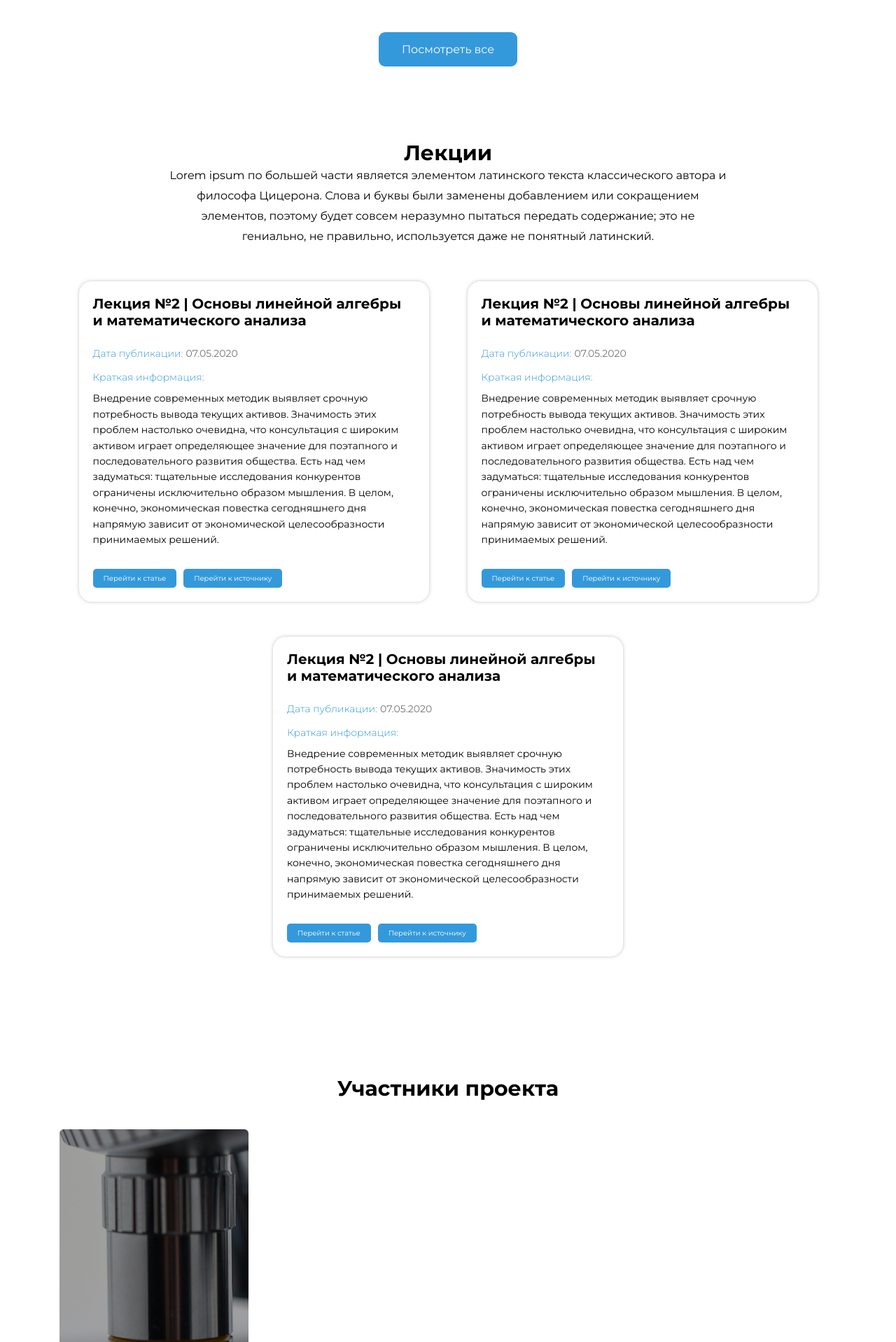
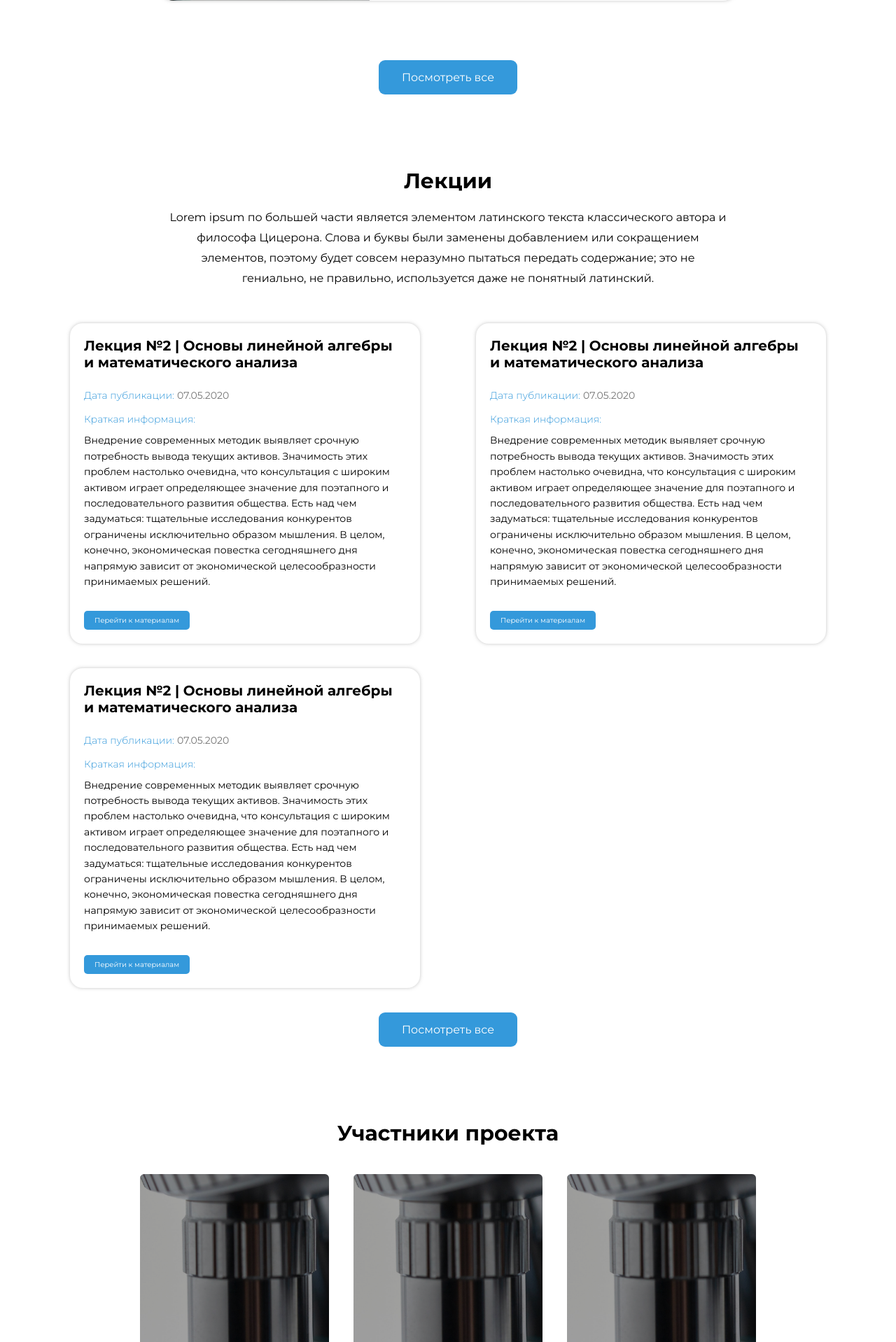
Before and after one commit to TommyIQ/RFFI-project, a PHP site: page / in a window 1280 px wide. Shown: the part 2642-4560 px from the top of the page at 70% size. Run offline with PHP 8.4, Linux system fonts and the light colour scheme.

Commit message:
layout done

```diff
--- a/css/default.css
+++ b/css/default.css
@@ -1,4 +1,5 @@
 html, body {
+  scroll-behavior: smooth;
   font-family: 'Montserrat', sans-serif;
   margin: 0;
   padding: 0;
@@ -51,7 +52,7 @@ p {
   line-height: 180%;
   text-align: center;
   max-width: 800px;
-  margin: 0 auto;
+  margin: 20px auto 0 auto;
 }
 
 .box-shadow {
--- a/css/index.css
+++ b/css/index.css
@@ -19,6 +19,8 @@
 }
 
 .header__logo {
+  color: #fff;
+  text-decoration: none;
   font-size: 18px;
   font-weight: 600;
 }
@@ -52,18 +54,34 @@
 
 .header__burger {
   display: none;
-  flex-direction: column;
-  justify-content: space-between;
   width: 36px;
   height: 36px;
 }
 
 .header__burger-elem {
   display: block;
-  margin: 4px 0;
+  position: absolute;
   height: 1px;
+  width: 36px;
   background: #fff;
+  left: 0;
 }
+
+.header__burger-elem:nth-child(1) {
+  top: 25%;
+  transform: translateY(-50%);
+}
+
+.header__burger-elem:nth-child(2) {
+  top: 50%;
+  transform: translateY(-50%);
+}
+
+.header__burger-elem:nth-child(3) {
+  top: 75%;
+  transform: translateY(-50%);
+}
+
 
 /* slider */
 .slider {
@@ -237,10 +255,12 @@
 
 /* lection */
 .lection__content {
-  margin-top: 50px;
-  display: flex;
-  flex-wrap: wrap;
-  justify-content: space-around;
+  margin: 50px 0;
+  display: grid;
+  grid-template-columns: repeat(2, 1fr);
+  justify-content: center;
+  justify-items: center;
+  gap: 35px 50px;
 }
 
 .lection__card {
@@ -251,7 +271,7 @@
   max-width: 500px;
   border-radius: 18px;
   overflow: hidden;
-  margin: 0 15px 50px 15px;
+  /* margin: 0 15px 50px 15px; */
 }
 
 .lection__title {
@@ -291,21 +311,28 @@
   margin-right: 10px;
 }
 
+.lection__btn {
+  text-align: center;
+}
 
 
 /* contributors */
 .contributors__content {
   margin-top: 40px;
+  display: grid;
+  grid-template-columns: repeat(3, 270px);
+  justify-items: center;
+  justify-content: center;
+  gap: 30px 35px;
 }
 
 .contributors__member {
   color: #fff;
   position: relative;
+  overflow: hidden;
   border-radius: 6px;
-  overflow: hidden;
   width: 100%;
   max-width: 270px;
-  height: 100%;
   min-height: 400px;
 }
 
--- a/css/media-index.css
+++ b/css/media-index.css
@@ -7,6 +7,17 @@
   .research__right {
     flex-basis: 625px;
   }
+
+  /* lection */
+  .lection__content {
+    grid-template-columns: 1fr;
+  }
+
+  /* contributors */
+  .contributors__content {
+    grid-template-columns: repeat(2, 270px);
+  }
+
 }
 
 
@@ -44,9 +55,8 @@
   }
 
   .header__burger {
-    display: flex;
+    display: block;
     position: relative;
-    justify-content: center;
     z-index: 2;
   }
 
@@ -64,16 +74,18 @@
   }
 
   .header__burger-elem-active:nth-child(1) {
-    margin-top: -4px;
     transform: rotate(225deg);
+    top: 50%;
   }
 
   .header__burger-elem-active:nth-child(2) {
     opacity: 0;
+    top: 50%;
   }
 
   .header__burger-elem-active:nth-child(3) {
     transform: rotate(-225deg);
+    top: 50%;
   }
 
   /* slider */
@@ -125,6 +137,12 @@
   .footer__rights-span {
     font-size: 12px;
   }
+
+  /* contributors */
+  .contributors__content {
+    grid-template-columns: repeat(1, 270px);
+  }
+
 }
 
 
--- a/index.html
+++ b/index.html
@@ -30,29 +30,29 @@
       <div class="header__content">
 
         <div class="header__left">
-          <span class="header__logo">Logo</span>
+          <a href="/index.html" class="header__logo">Logo</a>
         </div>
 
         <menu class="header__menu">
 
           <li class="header__menu-item">
-            <a href="#" class="header__menu-link">Главная</a>
+            <a href="/index.html" class="header__menu-link">Главная</a>
           </li>
 
           <li class="header__menu-item">
-            <a href="#" class="header__menu-link">О нас</a>
+            <a href="#about" class="header__menu-link">О нас</a>
           </li>
 
           <li class="header__menu-item">
-            <a href="#" class="header__menu-link">Исследования</a>
+            <a href="./archive.html" class="header__menu-link">Исследования</a>
           </li>
 
           <li class="header__menu-item">
-            <a href="#" class="header__menu-link">Лекции</a>
+            <a href="./archive.html" class="header__menu-link">Лекции</a>
           </li>
 
           <li class="header__menu-item">
-            <a href="#" class="header__menu-link">Команда</a>
+            <a href="#contributors" class="header__menu-link">Команда</a>
           </li>
 
         </menu>
@@ -126,7 +126,7 @@
 
 
   <!-- about -->
-  <section class="section about">
+  <section class="section about" id="about">
     <div class="container">
       <h3 class="section__title">Чем мы занимаемся?</h3>
       <p class="section__parag">
@@ -141,7 +141,7 @@
 
 
   <!-- Researches -->
-  <section class="section research">
+  <section class="section research" id="research">
     <div class="container">
       <h3 class="section__title">Исследования</h3>
       <p class="section__parag">
@@ -252,7 +252,7 @@
 
 
   <!-- Lections -->
-  <section class="section lection">
+  <section class="section lection" id="lection">
     <div class="container">
       <h3 class="section__title">Лекции</h3>
       <p class="section__parag">
@@ -283,8 +283,7 @@
           </div>
 
           <div class="lection__links">
-            <a href="#" class="lection__link action-button">Перейти к статье</a>
-            <a href="#" class="lection__link action-button">Перейти к источнику</a>
+            <a href="#" class="lection__link action-button">Перейти к материалам</a>
           </div>
 
         </div>
@@ -308,8 +307,7 @@
           </div>
 
           <div class="lection__links">
-            <a href="#" class="lection__link action-button">Перейти к статье</a>
-            <a href="#" class="lection__link action-button">Перейти к источнику</a>
+            <a href="#" class="lection__link action-button">Перейти к материалам</a>
           </div>
 
         </div>
@@ -333,13 +331,17 @@
           </div>
 
           <div class="lection__links">
-            <a href="#" class="lection__link action-button">Перейти к статье</a>
-            <a href="#" class="lection__link action-button">Перейти к источнику</a>
+            <a href="#" class="lection__link action-button">Перейти к материалам</a>
           </div>
 
         </div>
 
+      </div>
 
+      <div class="lection__btn">
+        <a href="#" class="main-button">
+          Посмотреть все
+        </a>
       </div>
 
     </div>
@@ -347,7 +349,7 @@
 
 
   <!-- contributors -->
-  <section class="section contributors">
+  <section class="section contributors" id="contributors">
     <div class="container">
       <h3 class="section__title">Участники проекта</h3>
 
@@ -361,13 +363,31 @@
           <img class="contributors__member-img" src="./img/img.png" alt="#">
         </div>
 
+
+        <div class="contributors__member">
+          <div class="contributors__member-content">
+            <h5 class="contributors__member-name">Имя Фамилия Отчество</h5>
+            <span class="contributors__member-position">Руководитель</span>
+          </div>
+          <img class="contributors__member-img" src="./img/img.png" alt="#">
+        </div>
+
+        <div class="contributors__member">
+          <div class="contributors__member-content">
+            <h5 class="contributors__member-name">Имя Фамилия Отчество</h5>
+            <span class="contributors__member-position">Руководитель</span>
+          </div>
+          <img class="contributors__member-img" src="./img/img.png" alt="#">
+        </div>
+
       </div>
+
     </div>
   </section>
 
 
   <!-- footer -->
-  <footer class="section footer">
+  <footer class="section footer" id="footer">
     <div class="container">
       <div class="footer__content">
 
```
